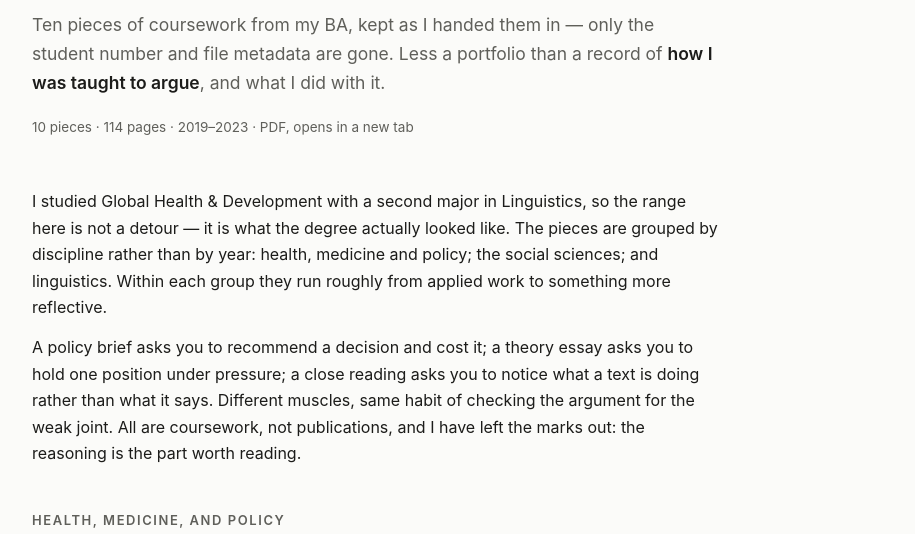
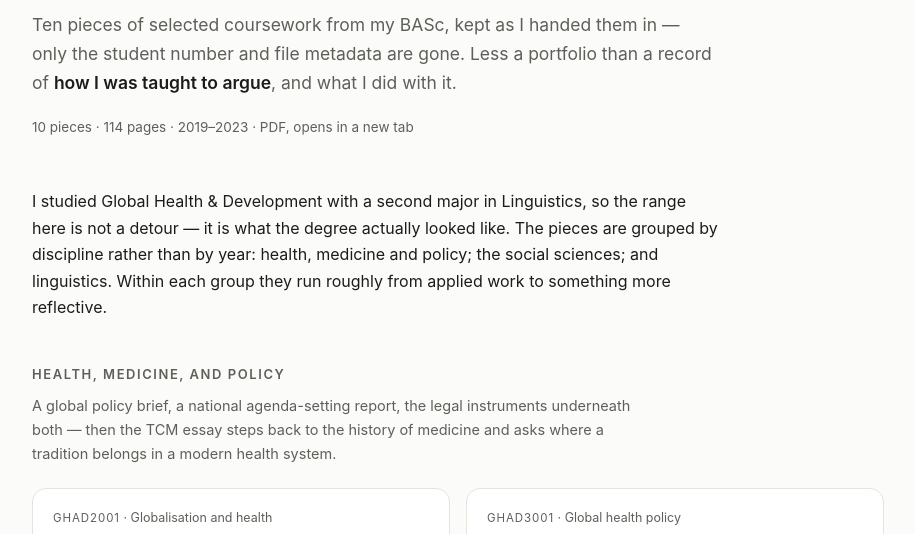
Before and after one commit to terbiume65/terbiume65.github.io, a plain HTML site: page writing.html in a window 1280 px wide. Shown: the part 212-746 px from the top of the page, without its empty margins (182-1097 px from the left). Drawn offline with Linux system fonts and the light colour scheme.

Commit message:
Reword writing samples intro and rename the homepage link
Say selected coursework from the BASc, drop the paragraph on genres, and
label the homepage button Selected coursework.

```diff
--- a/writing.html
+++ b/writing.html
@@ -4,7 +4,7 @@
 <meta charset="utf-8">
 <meta name="viewport" content="width=device-width, initial-scale=1">
 <title>Writing samples — Toby Chung</title>
-<meta name="description" content="Ten pieces of coursework from my undergraduate years at HKU — global health policy, social sciences, and linguistics.">
+<meta name="description" content="Ten pieces of selected coursework from my BASc at HKU — global health policy, social sciences, and linguistics.">
 <style>
   :root {
     --bg: #fbfbf9; --surface: #ffffff; --text: #1c1c1a; --muted: #5f5f5a;
@@ -90,8 +90,8 @@
     <p class="eyebrow">University of Hong Kong · 2019–2023</p>
     <h1>Writing samples</h1>
     <p class="lede">
-      Ten pieces of coursework from my BA, kept as I handed them in — only the student number and
-      file metadata are gone. Less a portfolio than a record of <strong>how I was taught to argue</strong>,
+      Ten pieces of selected coursework from my BASc, kept as I handed them in — only the student
+      number and file metadata are gone. Less a portfolio than a record of <strong>how I was taught to argue</strong>,
       and what I did with it.
     </p>
     <p class="facts"><span>10 pieces</span> · <span>114 pages</span> · <span>2019–2023</span> · <span>PDF, opens in a new tab</span></p>
@@ -104,13 +104,6 @@
         is not a detour — it is what the degree actually looked like. The pieces are grouped by
         discipline rather than by year: health, medicine and policy; the social sciences; and
         linguistics. Within each group they run roughly from applied work to something more reflective.
-      </p>
-      <p>
-        A policy brief asks you to recommend a decision and cost it; a theory essay asks you to hold one
-        position under pressure; a close reading asks you to notice what a text is doing rather than
-        what it says. Different muscles, same habit of checking the argument for the weak joint. All are
-        coursework, not publications, and I have left the marks out: the reasoning is the part worth
-        reading.
       </p>
     </div>
 
```
Also changed, not shown: index.html (+1 -1 lines), 1 other file.
